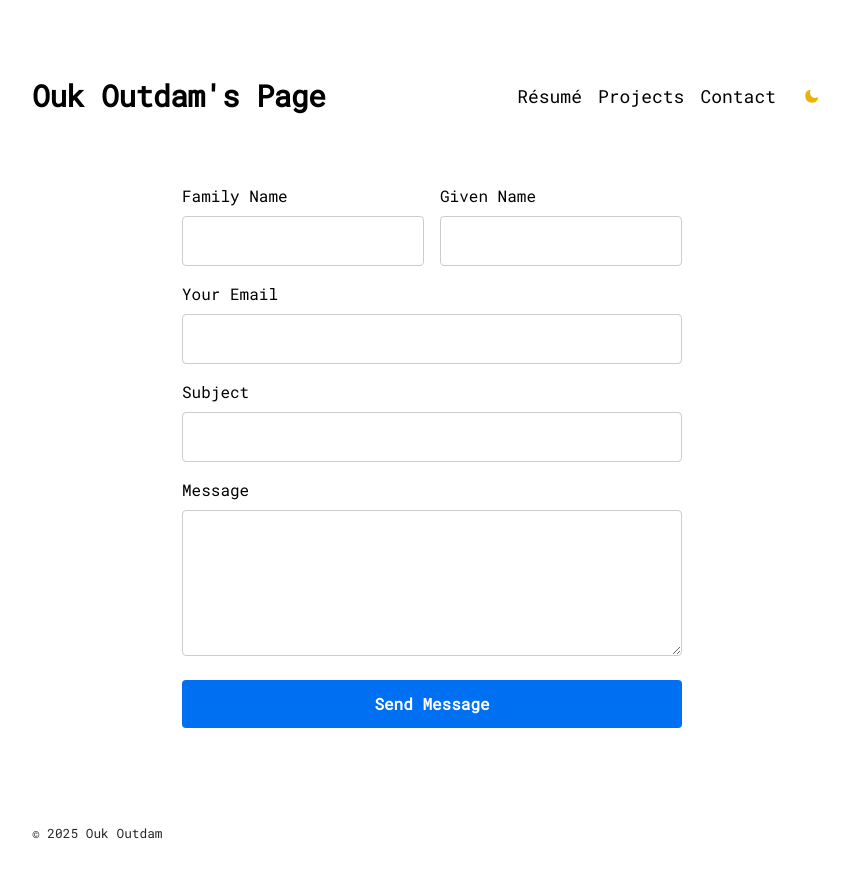
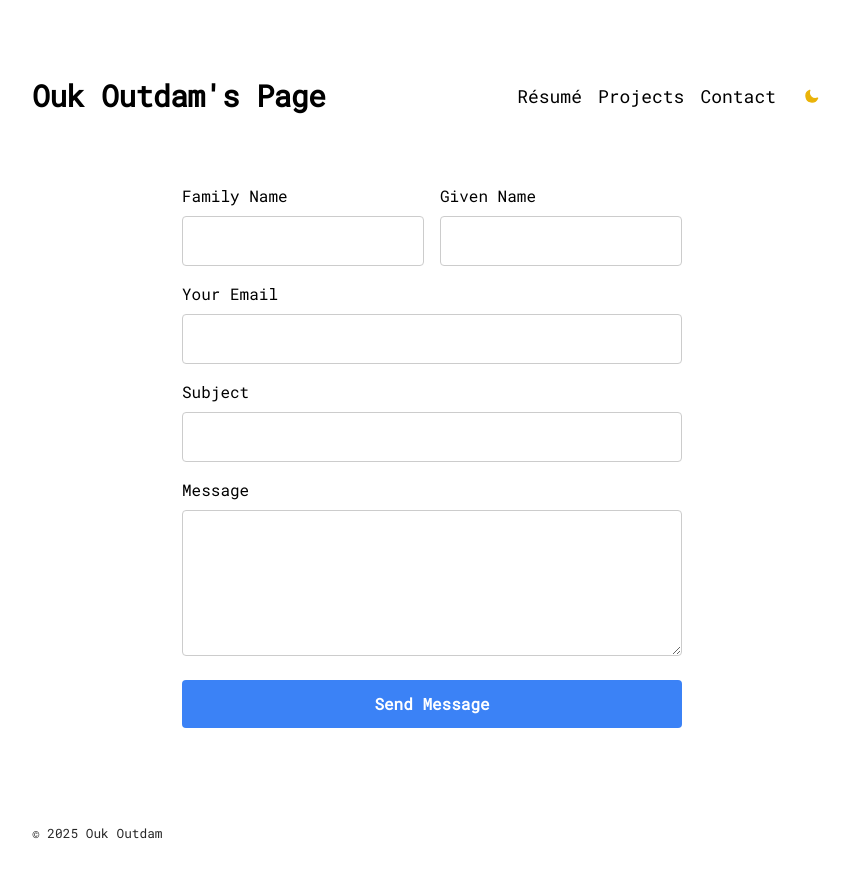
Before and after one commit to oukoutdam/personal-homepage, a Next.js app: page /contact in a window 1280 px wide. Shown: the top 878 px of the page, without its empty margins (208-1057 px from the left). Built offline with nearby package versions, Linux system fonts and the light colour scheme; no server answers.

Commit message:
Change Form Button Color

```diff
--- a/src/app/contact/contact-form.module.css
+++ b/src/app/contact/contact-form.module.css
@@ -50,14 +50,14 @@
   padding: 0.75rem 1.5rem;
   border: none;
   border-radius: 4px;
-  background-color: #0070f3;
+  background-color: #3b82f6;
   color: white;
   cursor: pointer;
   transition: background-color 0.2s ease;
 }
 
 .submitButton:hover:not(:disabled) {
-  background-color: #005bb5;
+  background-color: #306ac8;
 }
 
 .submitButton:disabled {
```
